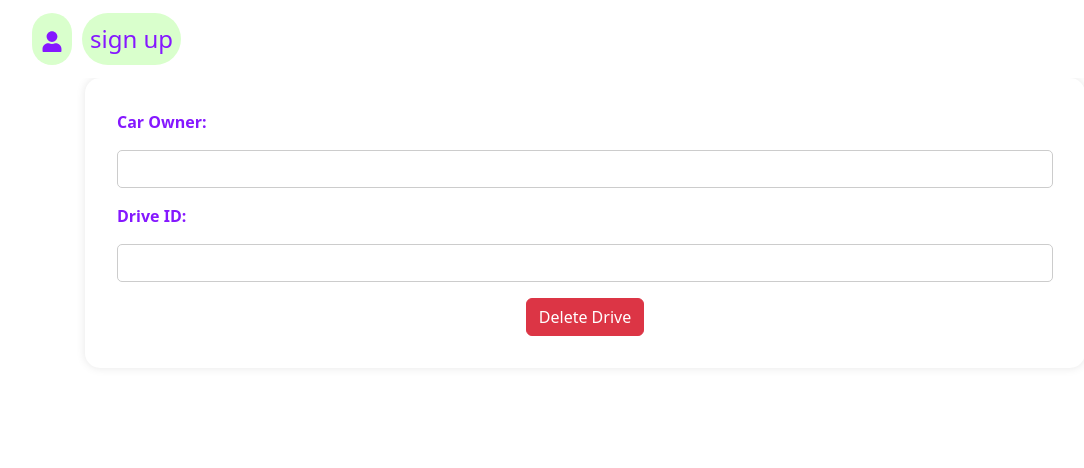
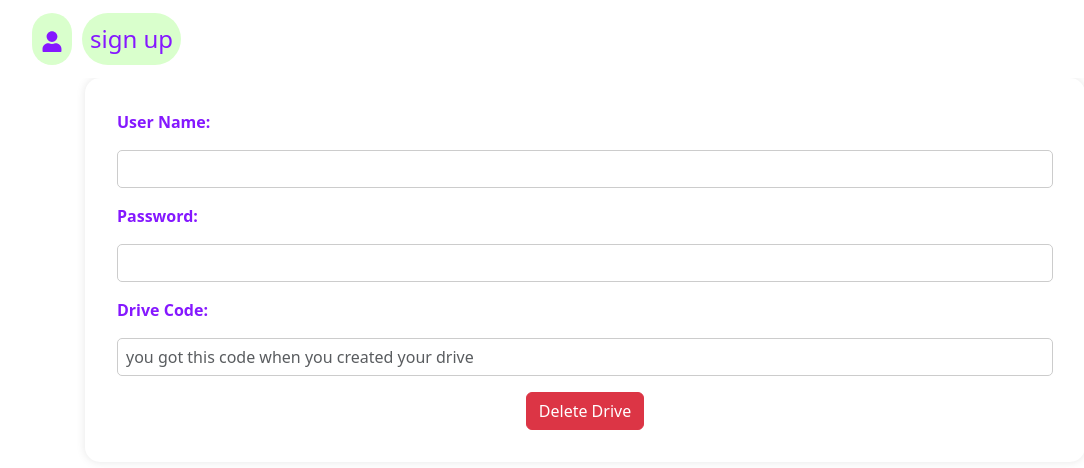
Before and after one commit to ChayaEisenberg/Final-Project-2024, a React (Create React App) app in the folder ClientSide/: page /removeDrive in a window 1280 px wide. Shown: the top 468 px of the page, without its empty margins (55-1139 px from the left). Built offline with nearby package versions, Linux system fonts and the light colour scheme.

Commit message:
display drive code for the user

```diff
--- a/ClientSide/src/components/drives/newDrive.js
+++ b/ClientSide/src/components/drives/newDrive.js
@@ -59,8 +59,7 @@ export default function NewDrive() {
             console.error('There was an error submitting the form!', error);
         }
     };
-
-    const handleSubmit = async (e) => {
+    const postDrive = async(e) => {
         e.preventDefault();
         const startingPointId = await postAddress(startingPoint);
         const destinationPointId = await postAddress(destinationPoint);
@@ -79,9 +78,20 @@ export default function NewDrive() {
         try {
             const response = await axios.post('http://localhost:5055/api/drives', newDrive);
             console.log('Form data submitted:', response.data);
+            return response.data;
         } catch (error) {
             console.error('There was an error submitting the form!', error);
         }
+    }
+    const successMessage = async(e)=> {
+        const newDrive = await postDrive(e);
+        alert("Drive created successfully!" + " your drive code is: " + newDrive.travelId+
+        " save it, if you want to delete this drive later");
+    }
+
+    const handleSubmit = async (e) => {
+        await successMessage(e)
+
         navigateToHomePage();
     };
 
--- a/ClientSide/src/components/drives/removeDrive.js
+++ b/ClientSide/src/components/drives/removeDrive.js
@@ -5,7 +5,8 @@ import '../../App.css';
 
 export default function RemoveDrive() {
     const [form, setForm] = useState({
-        carOwner: '',
+        userName: '',
+        password: '',
         driveId: '',
     });
 
@@ -62,24 +63,36 @@ export default function RemoveDrive() {
         <div className="form-container">
             <form onSubmit={handleSubmit}>
                 <div className="form-group">
-                    <label htmlFor="carOwner">Car Owner:</label>
+                    <label htmlFor="userName">User Name:</label>
                     <input
                         type="text"
                         className="form-control"
-                        id="carOwner"
-                        name="carOwner"
-                        value={form.carOwner}
+                        id="userName"
+                        name="userName"
+                        value={form.userName}
                         onChange={handleChange}
                     />
                 </div>
                 <div className="form-group">
-                    <label htmlFor="driveId">Drive ID:</label>
+                    <label htmlFor="password">Password:</label>
+                    <input
+                        type="password"
+                        className="form-control"
+                        id="password"
+                        name="password"
+                        value={form.password}
+                        onChange={handleChange}
+                    />
+                </div>
+                <div className="form-group">
+                    <label htmlFor="driveId">Drive Code:</label>
                     <input
                         type="text"
                         className="form-control"
                         id="driveId"
                         name="driveId"
                         value={form.driveId}
+                        placeholder='you got this code when you created your drive'
                         onChange={handleChange}
                     />
                 </div>
```
Also changed, not shown: 2 other files (tests, documents, lock files or other folders).
